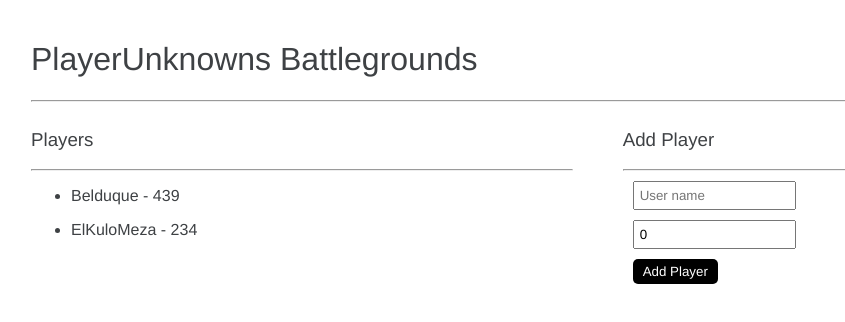
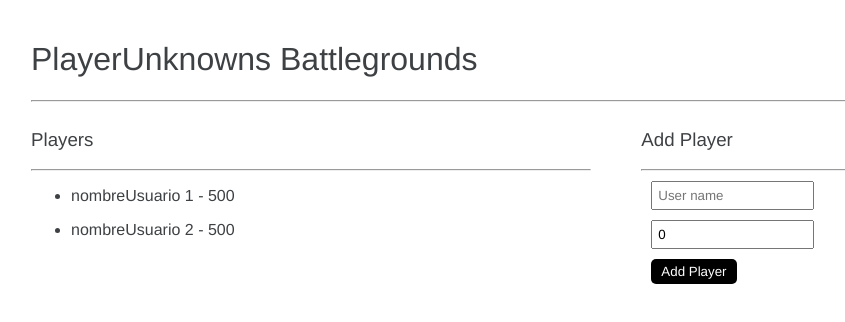
Before and after one commit to mbelduque/curso-angular, an Angular app: page / in a window 1280 px wide. Shown: the top 322 px of the page, without its empty margins (9-854 px from the left). Built offline with nearby package versions, Linux system fonts and the light colour scheme.

Commit message:
comunicando componente padre a hijo con @Input

```diff
--- /dev/null
+++ b/src/app/pubg/interfaces/player.interface.ts
@@ -0,0 +1,4 @@
+export interface Player {
+  userName: string;
+  level: number;
+}
--- a/src/app/pubg/main-page/main-page.component.html
+++ b/src/app/pubg/main-page/main-page.component.html
@@ -2,11 +2,8 @@
 <hr>
 <div class="row">
   <div class="col">
-    <h3>Players</h3>
-    <hr>
-    <ul *ngFor="let player of players">
-      <li>{{player.userName}} - {{player.level | number}}</li>
-    </ul>
+    <!-- detecta cambios en el componente padre y envía los valores al componente hijo app-players -->
+    <app-players [players]="players"></app-players>
   </div>
   <div class="col">
     <h3>Add Player</h3>
--- a/src/app/pubg/main-page/main-page.component.ts
+++ b/src/app/pubg/main-page/main-page.component.ts
@@ -1,9 +1,6 @@
 import {Component, OnInit} from '@angular/core';
 
-interface Player {
-  userName: string;
-  level: number;
-}
+import {Player} from '../interfaces/player.interface';
 
 @Component({
   selector: 'app-main-page',
@@ -21,12 +18,12 @@
 
   players: Player[] = [
     {
-      userName: 'Belduque',
-      level: 439
+      userName: 'nombreUsuario 1',
+      level: 500
     },
     {
-      userName: 'ElKuloMeza',
-      level: 234
+      userName: 'nombreUsuario 2',
+      level: 500
     }
   ];
 
--- /dev/null
+++ b/src/app/pubg/players/players.component.html
@@ -0,0 +1,5 @@
+<h3>Players</h3>
+<hr>
+<ul *ngFor="let player of players">
+  <li>{{player.userName}} - {{player.level | number}}</li>
+</ul>
--- /dev/null
+++ b/src/app/pubg/players/players.component.ts
@@ -0,0 +1,21 @@
+import {Component, Input, OnInit} from '@angular/core';
+
+import {Player} from '../interfaces/player.interface';
+
+@Component({
+  selector: 'app-players',
+  templateUrl: './players.component.html',
+  styleUrls: ['./players.component.css']
+})
+export class PlayersComponent implements OnInit {
+
+  // Trae la data del arreglo players del componente padre
+  @Input() players: Player[] = [];
+
+  constructor() {
+  }
+
+  ngOnInit(): void {
+  }
+
+}
--- a/src/app/pubg/pubg.module.ts
+++ b/src/app/pubg/pubg.module.ts
@@ -3,11 +3,13 @@
 import {FormsModule} from '@angular/forms';
 
 import {MainPageComponent} from './main-page/main-page.component';
+import { PlayersComponent } from './players/players.component';
 
 
 @NgModule({
   declarations: [
-    MainPageComponent
+    MainPageComponent,
+    PlayersComponent
   ],
   exports: [
     MainPageComponent
```
Also changed, not shown: src/app/pubg/players/players.component.css (added).
